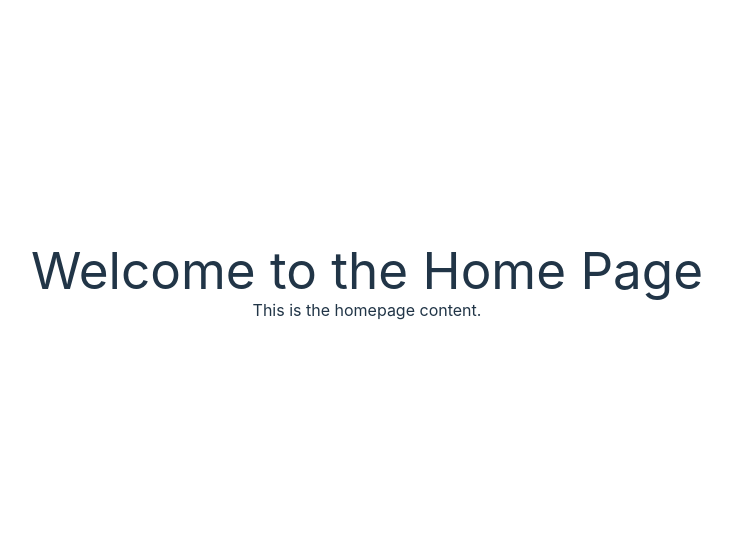
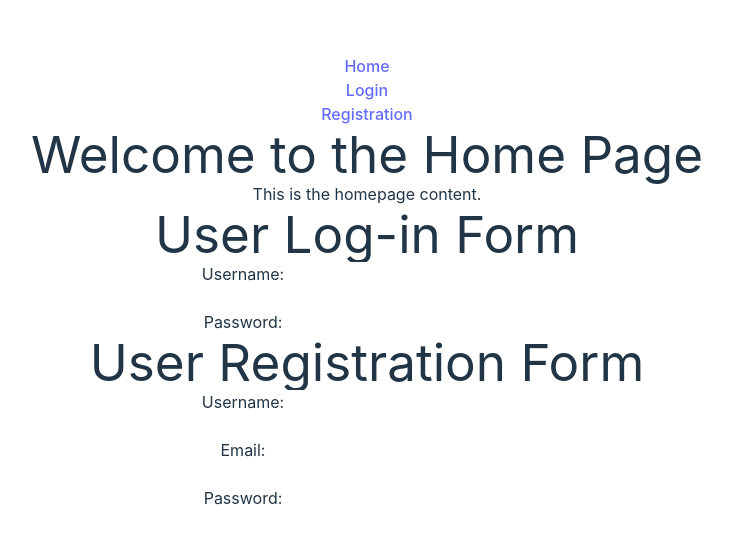
Before and after one commit to FSA-Fit-Check/Fit-Check, a React (Vite) app: page / in a window 1280 px wide. Shown: the part 118-662 px from the top of the page, without its empty margins (273-1005 px from the left). Built offline with nearby package versions, Linux system fonts and the light colour scheme.

Commit message:
added login/registration and Navbar components.

```diff
--- a/src/App.jsx
+++ b/src/App.jsx
@@ -1,13 +1,19 @@
 import './App.css'
 import './output.css'
 import Home from './components/home.jsx';
+import Registration from './components/registration.jsx';
+import Login from './components/login.jsx';
+import Navbar from './components/navbar.jsx';
 
 function App() {
   console.log(`test`)
 
   return (
     <>
+    <Navbar/>
     <Home/>
+    <Login/>
+    <Registration/>
     </>
 
   )
--- /dev/null
+++ b/src/components/login.jsx
@@ -0,0 +1,23 @@
+import React from 'react';
+
+const Login = () => {
+  return (
+    <div>
+      <h1>User Log-in Form</h1>
+      <form>
+        <label>
+            Username:
+            <input type="text" name="name"/>
+        </label>
+        <br/>
+        <br/>
+        <label>
+            Password:
+            <input type="password" name="password"/><br/>
+        </label>
+      </form>
+    </div>
+  );
+};
+
+export default Login;
--- /dev/null
+++ b/src/components/navbar.jsx
@@ -0,0 +1,15 @@
+import React from 'react';
+
+const Navbar = () => {
+  return (
+    <nav>
+      <ul>
+        <li><a href="/home">Home</a></li>
+        <li><a href="/login">Login</a></li>
+        <li><a href="/registration">Registration</a></li>
+      </ul>
+    </nav>
+  );
+};
+
+export default Navbar;
--- /dev/null
+++ b/src/components/registration.jsx
@@ -0,0 +1,28 @@
+import React from 'react';
+
+const Registration = () => {
+  return (
+    <div>
+      <h1>User Registration Form</h1>
+      <form>
+        <label>
+            Username:
+            <input type="text" name="name"/>
+        </label>
+        <br/>
+        <br/>
+        <label>
+            Email:
+            <input type="email" name="email"/><br/>
+        </label>
+        <br/>
+        <label>
+            Password:
+            <input type="password" name="password"/><br/>
+        </label>
+      </form>
+    </div>
+  );
+};
+
+export default Registration;
```
